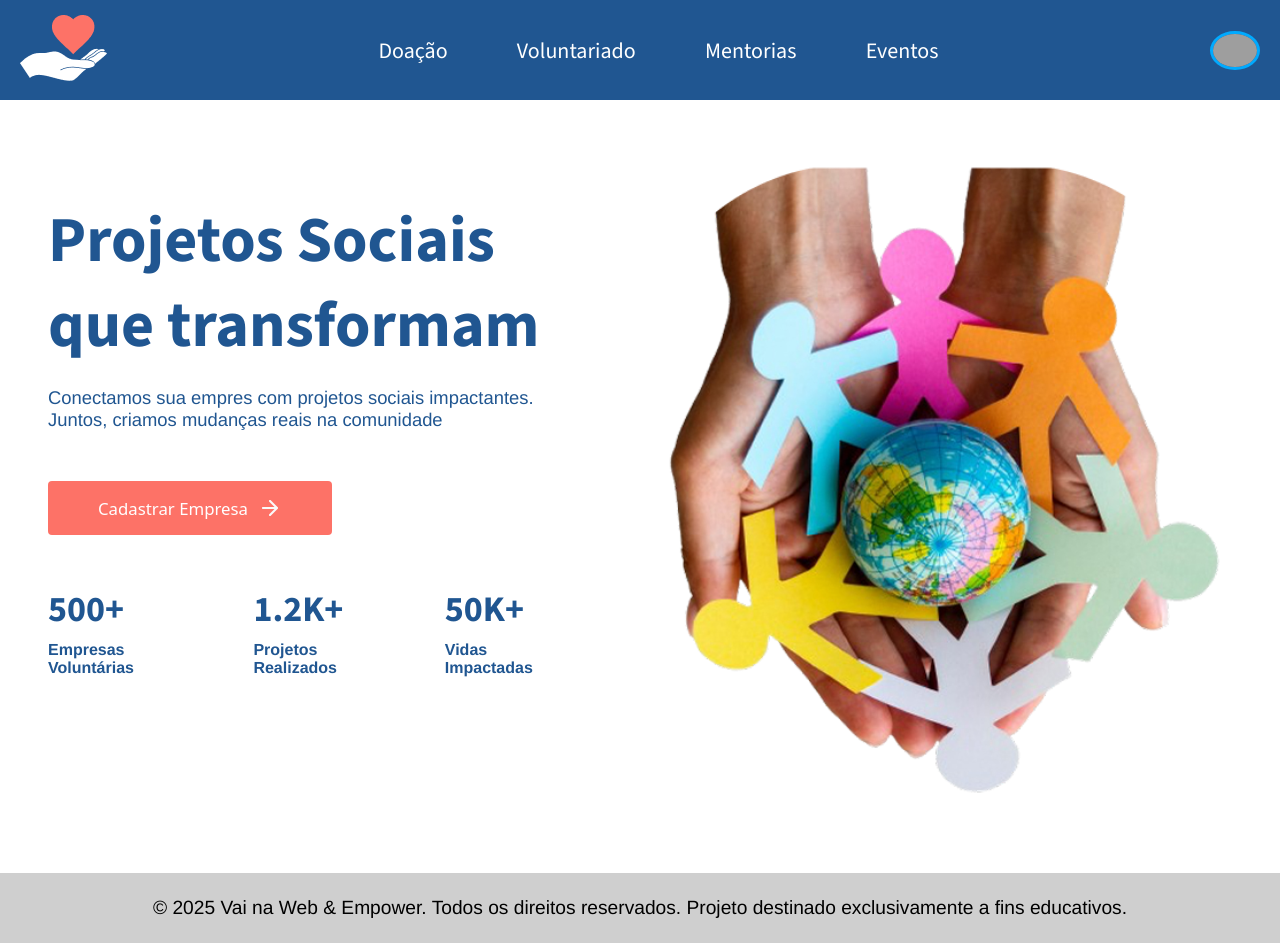
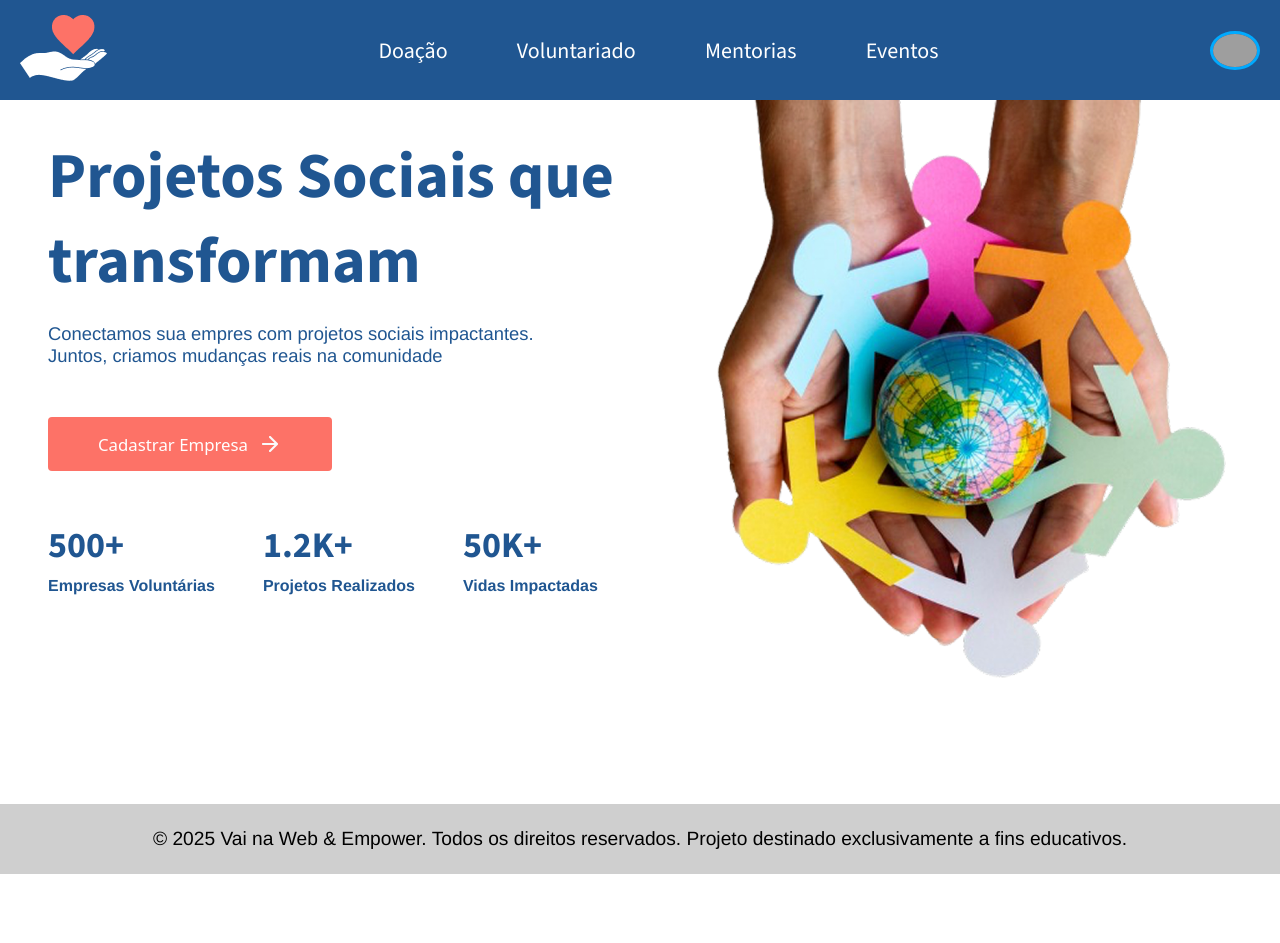
Before and after one commit to RicardoFrancoDelgado/desafio-connect-vnw, a React (Vite) app: page / in a window 1280 px wide. After the commit the page ends 874 px from the top, so only its background shows below. Built offline with nearby package versions, Linux system fonts and the light colour scheme; grey boxes are pictures that could not be loaded.

Commit message:
fix: ajustando imagem da página de home

```diff
--- a/src/pages/home/index.jsx
+++ b/src/pages/home/index.jsx
@@ -1,11 +1,11 @@
 import arrow from "../../assets/icons/arrow-icon.png";
-import primary from "../../assets/images/image-primary.png";
+import primary from "../../assets/images/hands.png";
 import styles from "./styles.module.scss";
 
 export function Home() {
   return (
-    <section className={styles.section}>
-      <div className={styles.textContent}>
+    <main className={styles.section}>
+      <section className={styles.textContent}>
         <h1>Projetos Sociais que transformam</h1>
         <p>
           Conectamos sua empres com projetos sociais impactantes. Juntos,
@@ -34,15 +34,13 @@ export function Home() {
             <p>Vidas Impactadas</p>
           </div>
         </section>
-      </div>
+      </section>
 
-      <div>
-        <img
-          src={primary}
-          alt="Imagem de duas mãos segurando bonecos de papel e um globo terrestre"
-          className={styles.primaryImage}
-        />
-      </div>
-    </section>
+      <img
+        src={primary}
+        alt="Imagem de duas mãos segurando bonecos de papel e um globo terrestre"
+        className={styles.primaryImage}
+      />
+    </main>
   );
 }
--- a/src/pages/home/styles.module.scss
+++ b/src/pages/home/styles.module.scss
@@ -1,11 +1,13 @@
 .section {
   display: flex;
+  justify-content: center;
   align-items: center;
-  justify-content: center;
   flex-direction: column;
 
   gap: 50px;
   padding: 2rem 1rem;
+  padding-top: 0; // Remove padding superior
+  margin-top: 0; // Remove margin superior
 
   h1 {
     margin-top: 33px;
@@ -35,9 +37,10 @@
     justify-content: center;
     gap: 10px;
     border-radius: 4px;
+
+    cursor: pointer;
+
     transition: background-color 0.3s ease;
-
-
 
     &:hover {
       background-color: #f56555;
@@ -47,11 +50,7 @@
   .cardSection {
     display: flex;
     flex-direction: row;
-
     padding: 1rem;
-    // gap: 2rem;
-    // justify-content: center;
-    // flex-wrap: wrap;
 
     .cards {
       display: flex;
@@ -76,11 +75,15 @@
   .primaryImage {
     width: 350px;
     height: 385px;
+    margin-top: 0px; // Puxa a imagem para cima
+    position: relative;
+    z-index: 10; // Garante que fique sobre outros elementos
   }
 
   @media (max-width: 768px) {
     gap: 40px;
     padding: 1.5rem 1rem;
+    padding-top: 0;
 
     h1 {
       font-size: 1.75rem;
@@ -101,12 +104,14 @@
     .primaryImage {
       width: 280px;
       height: 310px;
+      margin-top: -60px;
     }
   }
 
   @media (min-width: 769px) and (max-width: 1024px) {
     gap: 50px;
     padding: 2rem 2rem;
+    padding-top: 0;
 
     h1 {
       font-size: 2.25rem;
@@ -135,6 +140,7 @@
     .primaryImage {
       width: 500px;
       height: 535px;
+      margin-top: 10px;
     }
   }
 
@@ -144,6 +150,7 @@
     align-items: flex-start;
     gap: 60px;
     padding: 4rem 3rem;
+    padding-top: 0;
     max-width: 1400px;
     margin: 0 auto;
 
@@ -190,12 +197,14 @@
     .primaryImage {
       width: 600px;
       height: 640px;
+      margin-top: 0px; // Ajuste maior para desktop
     }
   }
 
   @media (min-width: 1441px) {
     gap: 100px;
     padding: 5rem 4rem;
+    padding-top: 0;
 
     h1 {
       font-size: 5rem;
@@ -208,6 +217,7 @@
     .primaryImage {
       width: 600px;
       height: 640px;
+      margin-top: 0; // Ajuste ainda maior para telas grandes
     }
   }
 }
```
Also changed, not shown: src/assets/images/hands.png (added).
